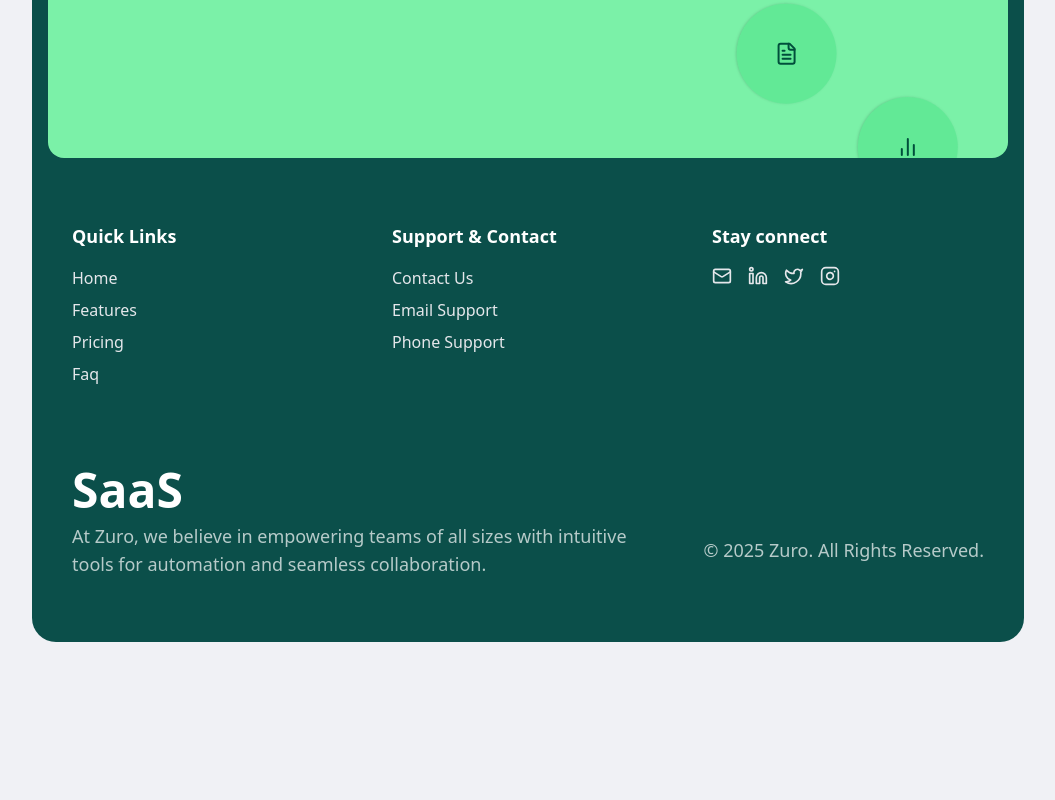
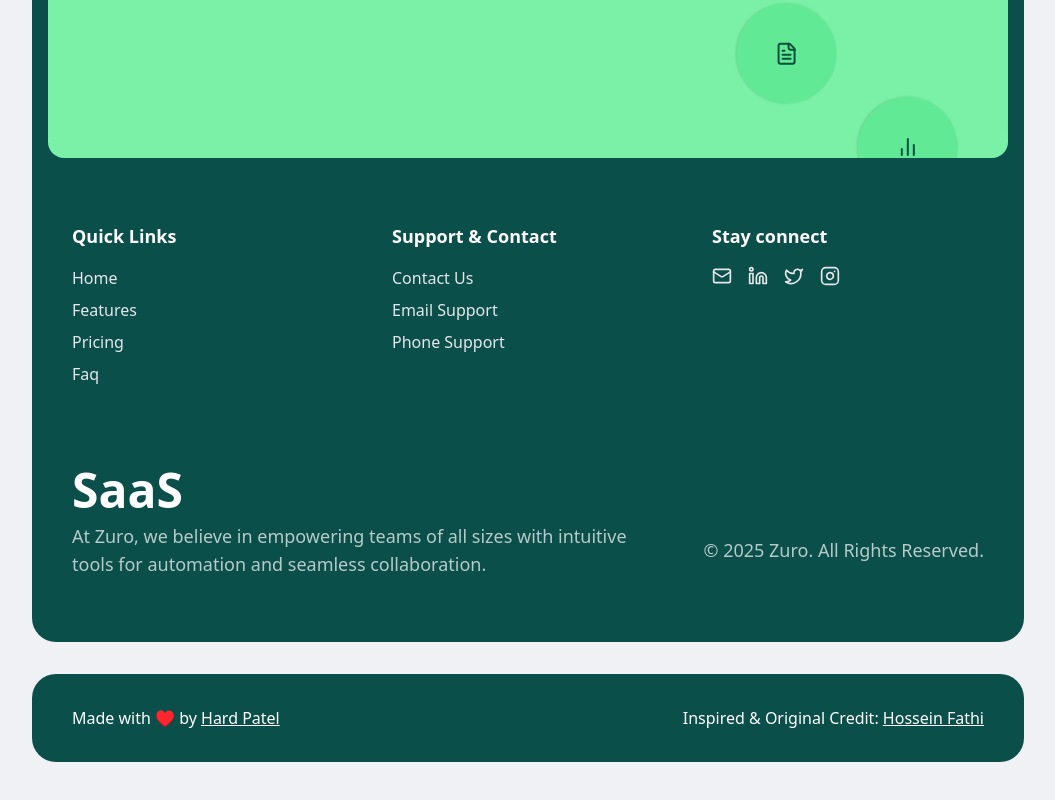
Before and after one commit to Hard-Patel/saas-template, a React (Vite) app: page /blogs in a window 1280 px wide. Shown: the part 1426-2226 px from the top of the page, without its empty margins (112-1167 px from the left). Before the commit the page ends 2116 px from the top, so only its background shows below. Built offline with nearby package versions, Linux system fonts and the light colour scheme.

Commit message:
default page change scrolling behaviour handled

```diff
--- /dev/null
+++ b/src/components/common/ScrollToTop.tsx
@@ -0,0 +1,16 @@
+import { useEffect } from "react";
+import { useLocation } from "react-router-dom";
+
+export const ScrollToTop = () => {
+  const { pathname } = useLocation();
+
+  useEffect(() => {
+    window.scrollTo({
+      top: 0,
+      left: 0,
+      behavior: "smooth",
+    });
+  }, [pathname]);
+
+  return null;
+};
--- a/src/components/common/navbar.tsx
+++ b/src/components/common/navbar.tsx
@@ -23,7 +23,10 @@ export const Navbar = () => {
         {/* Left - Logo */}
         <div
           className="text-3xl xl:text-xl font-bold xl:bg-white rounded-full px-4 py-2"
-          onClick={() => navigate("/")}
+          onClick={() => {
+            setMenuOpen(false);
+            navigate("/");
+          }}
         >
           <img src={logo} />
         </div>
--- a/src/components/pages/CollapsibleFeaturesSection.tsx
+++ b/src/components/pages/CollapsibleFeaturesSection.tsx
@@ -58,14 +58,9 @@ export default function CollapsibleFeaturesSection() {
             </h3>
           </div>
           {openId === feature.id && (
-            <TextReveal
-              text={[feature.description]}
-              duration={5}
-              textClassName="mt-2 text-gray-600 text-lg text-left"
-            />
-            // <p className="mt-2 text-gray-600 text-lg text-left">
-            //   {feature.description}
-            // </p>
+            <p className="mt-2 text-gray-600 text-lg text-left">
+              {feature.description}
+            </p>
           )}
         </div>
       ))}
--- a/src/components/pages/Footer.tsx
+++ b/src/components/pages/Footer.tsx
@@ -30,7 +30,7 @@ const icons = [
 
 export function Footer() {
   return (
-    <div className="px-4 sm:px-8 xl:px-[var(--horizontal-padding)] flex justify-center pb-12">
+    <div className="px-4 sm:px-8 xl:px-[var(--horizontal-padding)] flex-col justify-center pb-12">
       <div className="h-full w-full p-4 pb-12 flex flex-col rounded-3xl bg-teal-900 justify-center gap-y-12 text-white">
         {/* Newsletter & Orbiting Icons Section */}
         <div className="flex justify-between w-full bg-green-300 rounded-2xl overflow-hidden text-black">
@@ -115,6 +115,31 @@ export function Footer() {
           </div>
         </div>
       </div>
+
+      <div className="h-full w-full p-4 mt-8 flex flex-col rounded-3xl bg-teal-900 justify-center gap-y-12 text-white">
+        <div className="gap-y-4 flex flex-col sm:flex-row justify-between items-center px-3 md:px-6 py-4">
+          <p>
+            Made with ♥️ by{"  "}
+            <a
+              target="_blank"
+              href="https://hard-patel.netlify.app"
+              className="underline font-medium"
+            >
+              Hard Patel
+            </a>
+          </p>
+          <p>
+            Inspired & Original Credit:{" "}
+            <a
+              target="_blank"
+              href="https://hosseinfathi.net/"
+              className="underline font-medium"
+            >
+              Hossein Fathi
+            </a>
+          </p>
+        </div>
+      </div>
     </div>
   );
 }
--- a/src/layout/AppLayout.tsx
+++ b/src/layout/AppLayout.tsx
@@ -1,10 +1,12 @@
 import { Outlet } from "react-router-dom";
 import { Navbar } from "../components/common/navbar";
 import { ScrollToHash } from "../hooks/ScrollToHash";
+import { ScrollToTop } from "../components/common/ScrollToTop";
 
 const AppLayout = () => {
   return (
     <div>
+      <ScrollToTop />
       <ScrollToHash />
       <Navbar />
       <div className="pt-[calc(var(--navbar-y-padding)+var(--header-height))]">
```
